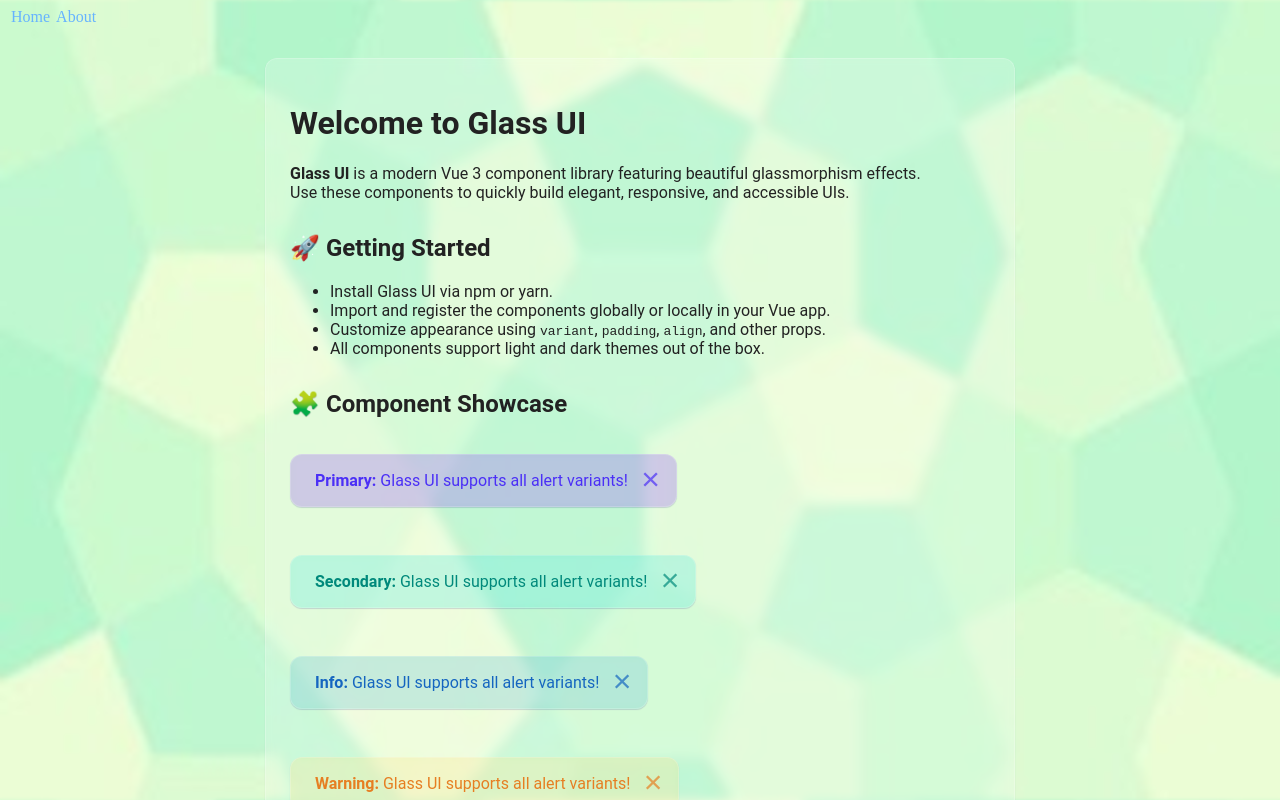
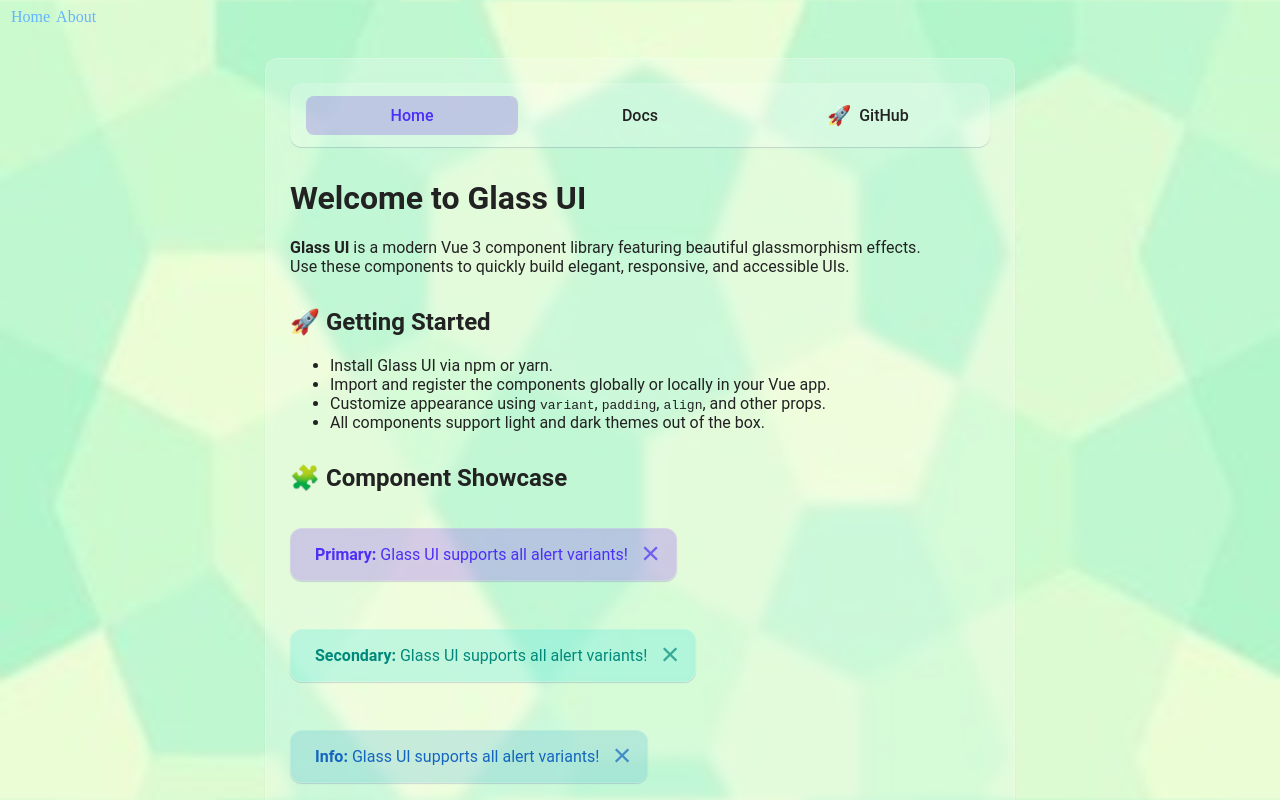
Before and after one commit to suraj-bharti/glass-ui, a Vue app: page / in a window 1280 px wide. Shown: the top 800 px of the page. Built offline with nearby package versions, Linux system fonts and the light colour scheme.

Commit message:
Add Nav component.

```diff
--- a/src/components/UI/Button.vue
+++ b/src/components/UI/Button.vue
@@ -13,7 +13,14 @@
   >
     <span v-if="loading" class="glass-btn__spinner" aria-hidden="true"></span>
     <span v-if="icon && !loading" class="glass-btn__icon">
-      {{ icon }}
+      <slot name="icon">
+        <template v-if="typeof icon === 'string'">
+            {{ icon }}
+          </template>
+          <template v-else-if="icon">
+            <component :is="icon" />
+          </template>
+        </slot>
     </span>
     <span v-if="$slots.default" class="glass-btn__content">
       <slot />
--- /dev/null
+++ b/src/components/UI/Nav.vue
@@ -0,0 +1,137 @@
+<template>
+  <nav class="glass-nav" :aria-label="ariaLabel">
+    <ul
+      class="glass-nav__list"
+      :class="[
+        fill ? 'glass-nav__list--fill' : '',
+        justify ? `glass-nav__list--justify-${justify}` : ''
+      ]"
+    >
+      <li
+        v-for="(item, i) in items"
+        :key="item.key || i"
+        :class="['glass-nav__item', { 'is-active': item.active, 'is-disabled': item.disabled }, fill ? 'glass-nav__item--fill' : '']"
+        @click="onNavClick(item, i)"
+        :tabindex="item.disabled ? -1 : 0"
+        :aria-current="item.active ? 'page' : undefined"
+        :aria-disabled="item.disabled ? 'true' : undefined"
+      >
+        <span v-if="item.icon" class="glass-nav__icon">
+          <template v-if="typeof item.icon === 'string'">
+            {{ item.icon }}
+          </template>
+          <template v-else-if="item.icon">
+            <component :is="item.icon" />
+          </template>
+        </span>
+        <span class="glass-nav__label">{{ item.label }}</span>
+      </li>
+    </ul>
+  </nav>
+</template>
+
+<script setup>
+const props = defineProps({
+  items: {
+    type: Array,
+    required: true,
+    // [{ label: String, key: String|Number, icon: Component|String, active: Boolean, disabled: Boolean }]
+  },
+  ariaLabel: {
+    type: String,
+    default: 'Main Navigation'
+  },
+  fill: {
+    type: Boolean,
+    default: false
+  },
+  justify: {
+    type: String,
+    default: '',
+    validator: v => ['', 'start', 'center', 'end', 'between', 'around', 'evenly'].includes(v)
+  }
+});
+const emit = defineEmits(['select']);
+
+function onNavClick(item, idx) {
+  if (!item.disabled) emit('select', { item, idx });
+}
+</script>
+
+<style lang="scss" scoped>
+@use '../../assets/scss/_variables.scss' as *;
+
+.glass-nav {
+  background: var(--default-bg, rgba(255,255,255,0.25));
+  border-radius: var(--border-radius, 1em);
+  box-shadow: var(--glass-shadow, 0 2px 8px 0 rgba(31, 38, 135, 0.10));
+  padding: 0.5em 1em;
+  display: flex;
+  align-items: center;
+  min-height: 3em;
+}
+
+.glass-nav__list {
+  display: flex;
+  gap: 1em;
+  list-style: none;
+  margin: 0;
+  padding: 0;
+  width: 100%;
+}
+
+.glass-nav__list--fill {
+  width: 100%;
+}
+
+.glass-nav__list--justify-start    { justify-content: flex-start; }
+.glass-nav__list--justify-center   { justify-content: center; }
+.glass-nav__list--justify-end      { justify-content: flex-end; }
+.glass-nav__list--justify-between  { justify-content: space-between; }
+.glass-nav__list--justify-around   { justify-content: space-around; }
+.glass-nav__list--justify-evenly   { justify-content: space-evenly; }
+
+.glass-nav__item {
+  display: flex;
+  align-items: center;
+  gap: 0.5em;
+  padding: 0.5em 1em;
+  border-radius: 0.5em;
+  cursor: pointer;
+  transition: background 0.2s, color 0.2s;
+  color: var(--text-color, #222);
+  font-weight: 500;
+  user-select: none;
+
+  &:hover,
+  &:focus-visible {
+    background: var(--primary-bg, rgba(98,0,234,0.2));
+    color: var(--primary-text, #4b2ff6);
+    outline: none;
+  }
+  &.is-active {
+    background: var(--primary-bg, rgba(98,0,234,0.2));
+    color: var(--primary-text, #4b2ff6);
+  }
+  &.is-disabled {
+    opacity: 0.5;
+    pointer-events: none;
+    cursor: not-allowed;
+  }
+}
+
+.glass-nav__item--fill {
+  flex: 1 1 0;
+  justify-content: center;
+}
+
+.glass-nav__icon {
+  display: flex;
+  align-items: center;
+  font-size: 1.2em;
+}
+
+.glass-nav__label {
+  display: inline-block;
+}
+</style>
--- a/src/views/HomeView.vue
+++ b/src/views/HomeView.vue
@@ -1,6 +1,14 @@
 <template>
   <main>
     <g-panel padding="xl" style="max-width: 700px; margin: 2rem auto;">
+      <Nav
+        :items="navItems"
+        aria-label="Main Navigation"
+        :fill="true"
+        justify="between"
+        @select="onNavSelect"
+        style="margin-bottom:2rem;"
+      />
       <h1>Welcome to Glass UI</h1>
       <p>
         <strong>Glass UI</strong> is a modern Vue 3 component library featuring beautiful glassmorphism effects.<br>
@@ -91,8 +99,23 @@
 </template>
 
 <script setup>
+import toast from '@/plugins/toaster';
+import Nav from '@/components/UI/Nav.vue';
 
-import toast from '@/plugins/toaster';
+const navItems = [
+  { label: 'Home', key: 'home', active: true },
+  { label: 'Docs', key: 'docs' },
+  { label: 'GitHub', key: 'github', icon: '🚀', disabled: false }
+];
+
+function onNavSelect({ item }) {
+  if (item.key === 'github') {
+    window.open('https://github.com/suraj-bharti/glass-ui', '_blank');
+  } else if (item.key === 'docs') {
+    toast.emit('show', { message: 'Docs coming soon!', variant: 'info', duration: 2000 });
+  }
+  // Add navigation logic as needed
+}
 
 function notify() {
   toast.emit('show', {message: 'Warning notification from anywhere!', variant: 'warning', duration: 1000 });
@@ -101,7 +124,6 @@ function notify() {
   toast.emit('show', {message: 'Info notification from anywhere!', variant: 'info', duration: 5000 });
   toast.emit('show', {message: 'Danger notification from anywhere!', variant: 'danger', duration: 5000 });
 }
-
 </script>
 
 <style>
```
